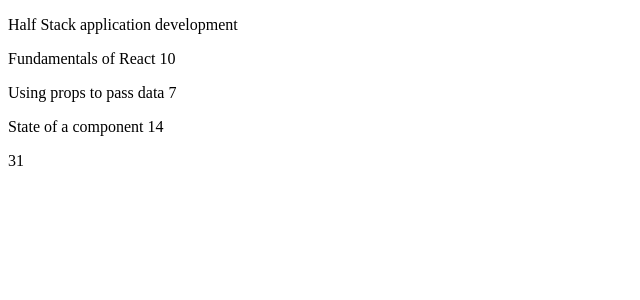
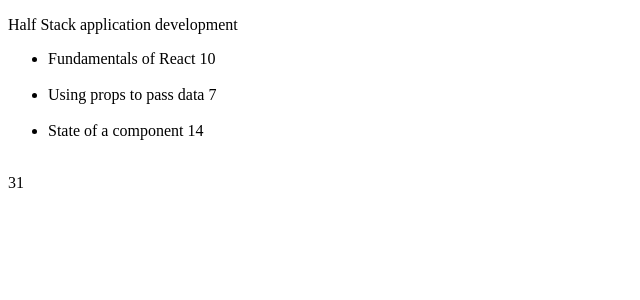
Before and after one commit to Djisu/part1, a React (Create React App) app: page / in a window 1280 px wide. Shown: the top 300 px of the page, without its empty margins (0-640 px from the left). Built offline with nearby package versions, Linux system fonts and the light colour scheme.

Commit message:
Another Commit

```diff
--- a/src/index.js
+++ b/src/index.js
@@ -2,16 +2,9 @@
 import ReactDOM from 'react-dom';
 
 const App = () => {
-    // const course = 'Half Stack application development'
-    // const part1 = 'Fundamentals of React'
-    // const exercises1 = 10
-    // const part2 = 'Using props to pass data'
-    // const exercises2 = 7
-    // const part3 = 'State of a component'
-    // const exercises3 = 14
-
-    const course = 'Half Stack application development'
-    const parts = [
+    const course  = {
+      name: 'Half Stack application development',
+      parts: [
         {
           name: 'Fundamentals of React',
           exercises: 10
@@ -23,48 +16,48 @@
         {
           name: 'State of a component',
           exercises: 14
+        },
+      ]
     }
-    ]
 
-    const Header = ({course}) => {
+    const Header = (props) => {
+       // console.log(type of course)
         return (
-            <div>
-                <p>{course}</p>
-            </div>
+            <p>
+                {props.name}
+            </p>
+        )
+    }
+
+    const Content = (props) => {
+        return (
+            <ul>
+                <li>{props.name0} {props.exercises0}</li><br />
+                <li>{props.name1} {props.exercises1}</li><br />
+                <li>{props.name2} {props.exercises2}</li><br />
+            </ul>
+        )
+    }
+
+    const Total = (props) => {
+        return (
+           <p>
+              {props.exercises0 + props.exercises1 + props.exercises2}
+           </p>
         )
     }
 
 
-    const Content = ({parts}) =>{
     return (
     <div>
-                <p>{parts[0].name} {parts[0].exercises}</p>
-                <p>{parts[1].name} {parts[1].exercises}</p>
-                <p>{parts[2].name} {parts[2].exercises}</p>
+
+        <Header name={course.name} />
+        <Content  name0={course.parts[0].name}  exercises0={course.parts[0].exercises}
+                  name1={course.parts[1].name}  exercises1={course.parts[1].exercises}
+                  name2={course.parts[2].name}  exercises2={course.parts[2].exercises}
+        />
+        <Total exercises0={course.parts[0].exercises} exercises1={course.parts[1].exercises}  exercises2={course.parts[2].exercises} />
     </div>
     )
   }
-    const Total = (props) => {
-        return (
-            <p>{parts[0].exercises +parts[1].exercises + parts[2].exercises}</p>
-        )
-    }
-
-
-   // const total = part1.exercises1 + part2.exercises2 + part3.exercises3
-
-    return (
-        <div>
-               <div>
-                    <Header course={course} />
-                    <Content parts={parts}  />
-                    <Total parts={parts} />
-               </div>
-
-        </div>
-
-    )
-
-}
-
 ReactDOM.render(<App />, document.getElementById('root'));
```
Lines whose indentation alone changed are shown as unchanged.
